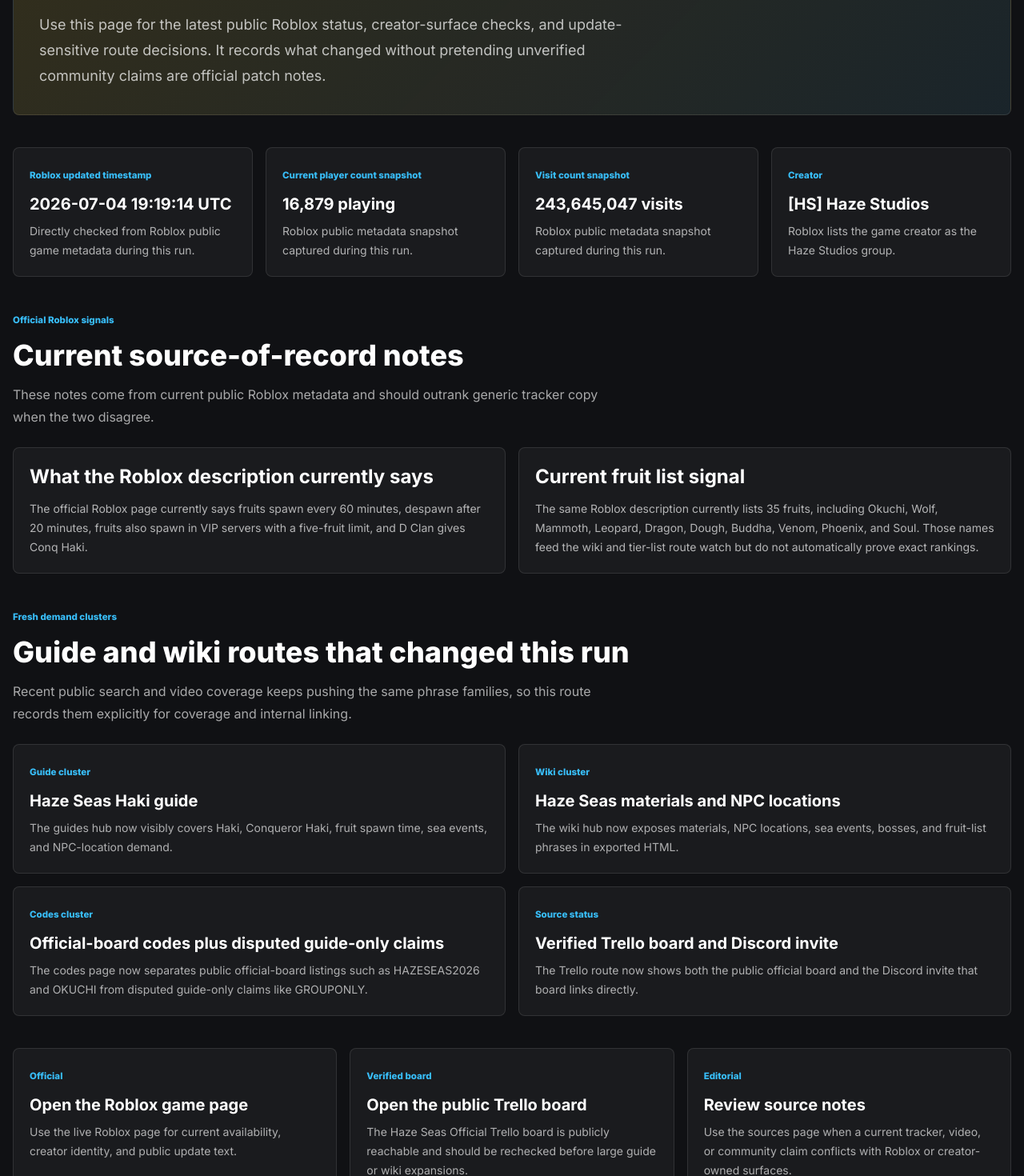
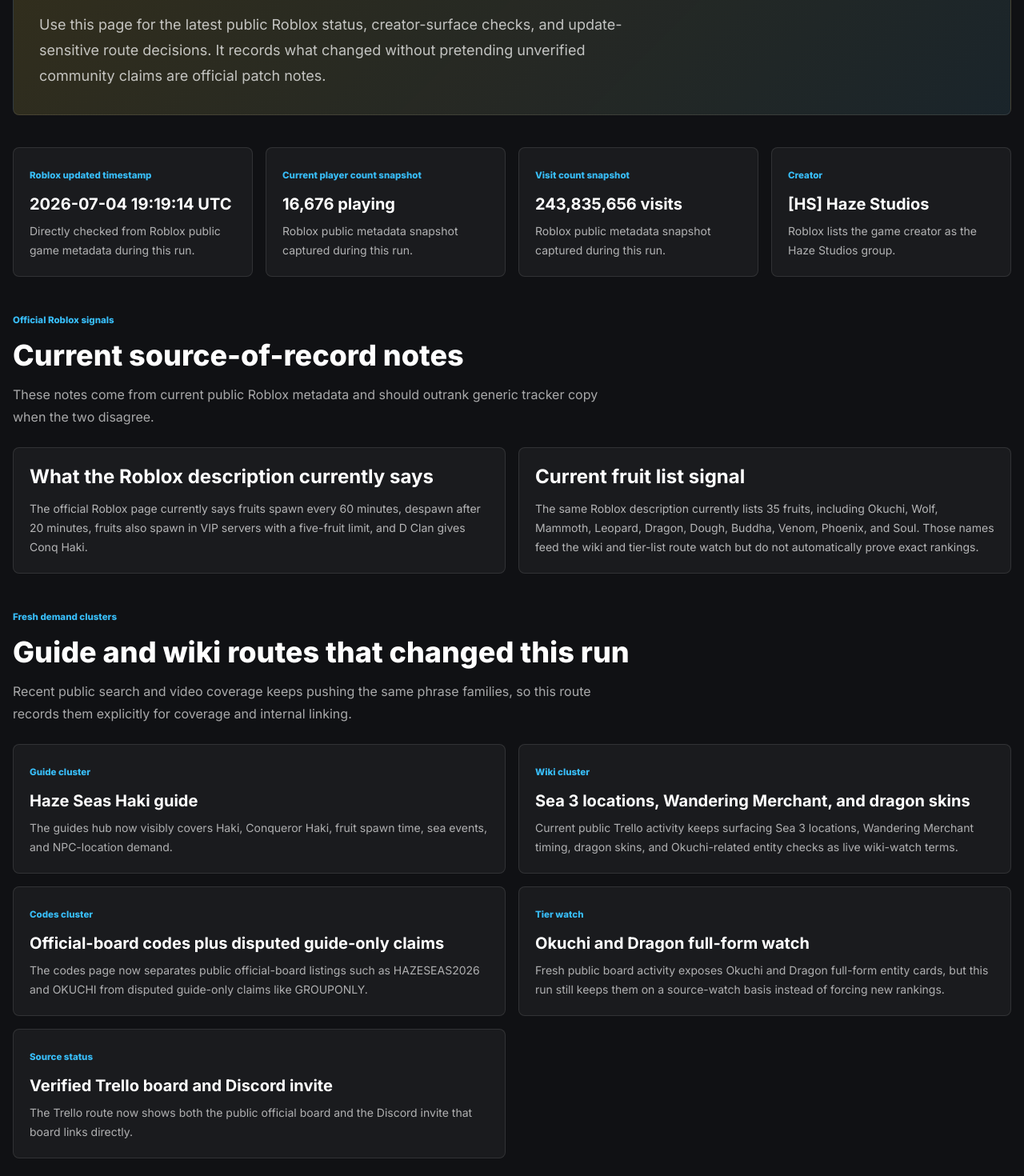
Before and after one commit to tracycao221/hazeseascodes, a Next.js app: page /updates in a window 1280 px wide. Shown: the part 294-1764 px from the top of the page at 80% size. Built offline with nearby package versions, Linux system fonts and the light colour scheme.

Commit message:
Refresh Haze Seas source watch topics

```diff
--- a/src/app/disclosure/page.tsx
+++ b/src/app/disclosure/page.tsx
@@ -28,9 +28,9 @@
         <article className="content-card">
           <h2 className="text-xl font-bold text-white">Advertising and sponsored links</h2>
           <p className="mt-2 leading-7 text-white/68">
-            This site may show advertising, smart links, sponsored links, or affiliate-style placements
-            when monetization is enabled. Ads do not change the source standard for codes, rankings,
-            wiki notes, or correction decisions.
+            This site may show advertising, smart links, sponsored links, or affiliate-style placements,
+            including currently configured third-party ad scripts. Ads do not change the source standard
+            for codes, rankings, wiki notes, or correction decisions.
           </p>
         </article>
 
--- a/src/app/privacy/page.tsx
+++ b/src/app/privacy/page.tsx
@@ -42,9 +42,10 @@
         <article className="content-card">
           <h2 className="text-xl font-bold text-white">Advertising and third-party cookies</h2>
           <p className="mt-2 leading-7 text-white/68">
-            This site does not load advertising scripts at launch. If advertising is added later, this
-            policy should be updated before those scripts go live. Advertising partners may use cookies,
-            scripts, pixels, or similar technology only after that future setup is reviewed.
+            This site currently loads a third-party advertising script from the Effective CPM Network
+            surface used for monetization. Advertising partners may use cookies, scripts, pixels, local
+            storage, or similar technology to deliver or measure ads, and those partners operate under
+            their own privacy terms in addition to this site policy.
           </p>
         </article>
 
--- a/src/app/tier-list/page.tsx
+++ b/src/app/tier-list/page.tsx
@@ -90,6 +90,10 @@
           <p className="mt-2 text-sm leading-6 text-white/66">Current public demand is concentrated on the Haze Seas best fruits query family, so this page keeps fruit-led rankings visible even while exact meta ordering stays provisional.</p>
         </article>
         <article className="content-card">
+          <h3 className="text-lg font-bold text-white">Haze Seas Okuchi watch</h3>
+          <p className="mt-2 text-sm leading-6 text-white/66">Okuchi and Okuchi Full Form now have visible public Trello entity cards, but this run still treats them as source-watch terms until more public ranking coverage shows where they land in the fruit meta.</p>
+        </article>
+        <article className="content-card">
           <h3 className="text-lg font-bold text-white">Haze Seas race tier list</h3>
           <p className="mt-2 text-sm leading-6 text-white/66">Race tier list intent is visible in search demand, but this run keeps it on a source-watch basis until enough current public evidence supports a separate ranking block.</p>
         </article>
--- a/src/app/trello/page.tsx
+++ b/src/app/trello/page.tsx
@@ -46,7 +46,7 @@
     label: "Trello",
     href: gameConfig.dataSources.trello ?? "#",
     status: gameConfig.dataSources.trello && gameConfig.dataSources.trello !== "#" ? "Verified public board" : "No official board verified",
-    note: "Public Trello JSON confirms the Haze Seas Official Trello board is live and public as of 2026-07-05, with codes, sea events, devil fruits, swords, and fighting styles cards."
+    note: "Public Trello JSON confirms the Haze Seas Official Trello board is live and public as of 2026-07-05, with codes, Sea 3 locations, materials, dragon-skin, and entity cards visible in the current board surface."
   },
   {
     label: "Wiki",
--- a/src/app/updates/page.tsx
+++ b/src/app/updates/page.tsx
@@ -31,12 +31,12 @@
   },
   {
     label: "Current player count snapshot",
-    value: "16,879 playing",
+    value: "16,676 playing",
     note: "Roblox public metadata snapshot captured during this run."
   },
   {
     label: "Visit count snapshot",
-    value: "243,645,047 visits",
+    value: "243,835,656 visits",
     note: "Roblox public metadata snapshot captured during this run."
   },
   {
@@ -99,13 +99,18 @@
           </Link>
           <Link href="/wiki" className="content-card">
             <span className="mini-label">Wiki cluster</span>
-            <h2 className="mt-3 text-xl font-bold text-white">Haze Seas materials and NPC locations</h2>
-            <p className="mt-2 text-sm leading-6 text-white/65">The wiki hub now exposes materials, NPC locations, sea events, bosses, and fruit-list phrases in exported HTML.</p>
+            <h2 className="mt-3 text-xl font-bold text-white">Sea 3 locations, Wandering Merchant, and dragon skins</h2>
+            <p className="mt-2 text-sm leading-6 text-white/65">Current public Trello activity keeps surfacing Sea 3 locations, Wandering Merchant timing, dragon skins, and Okuchi-related entity checks as live wiki-watch terms.</p>
           </Link>
           <Link href="/codes" className="content-card">
             <span className="mini-label">Codes cluster</span>
             <h2 className="mt-3 text-xl font-bold text-white">Official-board codes plus disputed guide-only claims</h2>
             <p className="mt-2 text-sm leading-6 text-white/65">The codes page now separates public official-board listings such as HAZESEAS2026 and OKUCHI from disputed guide-only claims like GROUPONLY.</p>
+          </Link>
+          <Link href="/tier-list" className="content-card">
+            <span className="mini-label">Tier watch</span>
+            <h2 className="mt-3 text-xl font-bold text-white">Okuchi and Dragon full-form watch</h2>
+            <p className="mt-2 text-sm leading-6 text-white/65">Fresh public board activity exposes Okuchi and Dragon full-form entity cards, but this run still keeps them on a source-watch basis instead of forcing new rankings.</p>
           </Link>
           <Link href="/trello" className="content-card">
             <span className="mini-label">Source status</span>
--- a/src/app/wiki/page.tsx
+++ b/src/app/wiki/page.tsx
@@ -62,8 +62,16 @@
           <p className="mt-3 text-sm leading-6 text-white/68">Sea events, bosses, and accessories appear together in current public coverage. The exact phrase cluster stays mapped here while route splitting remains under source review.</p>
         </article>
         <article className="content-card">
+          <h2 className="text-2xl font-bold text-white">Haze Seas Sea 3 locations and Wandering Merchant</h2>
+          <p className="mt-3 text-sm leading-6 text-white/68">The public official Trello board checked in this run shows Sea 3 location lists and a Wandering Merchant card with a reported 1H30M to 2H30M spawn window plus a 7-minute stay. Keep those details labeled as public-board guidance until a stronger official route guide appears.</p>
+        </article>
+        <article className="content-card">
           <h2 className="text-2xl font-bold text-white">Haze Seas fruit list</h2>
           <p className="mt-3 text-sm leading-6 text-white/68">The official Roblox description currently lists 35 fruits, including Okuchi, Wolf, Leopard, Dragon, Dough, Buddha, Mammoth, Venom, and Phoenix. Use the tier-list page for ranking signals and this hub for entity expansion planning.</p>
+        </article>
+        <article className="content-card">
+          <h2 className="text-2xl font-bold text-white">Haze Seas Okuchi and dragon skins</h2>
+          <p className="mt-3 text-sm leading-6 text-white/68">Current public Trello cards make Okuchi, Okuchi Full Form, Dragon, Dragon Full Form, and Dragon skins visible entity-watch terms. This hub records the names and source surface without claiming final tier rankings, costs, or drop rates that were not verified here.</p>
         </article>
       </section>
     </main>
--- a/src/data/site.ts
+++ b/src/data/site.ts
@@ -25,6 +25,10 @@
     `${gameConfig.name} materials`,
     `${gameConfig.name} npc locations`,
     `${gameConfig.name} sea events`,
+    `${gameConfig.name} sea 3 locations`,
+    `${gameConfig.name} wandering merchant`,
+    `${gameConfig.name} dragon skins`,
+    `${gameConfig.name} okuchi`,
     "Roblox codes",
     "Roblox tier list"
   ],
@@ -208,10 +212,16 @@
     description: "Use for map routing, NPC lookup, bosses, and quest-sensitive pages."
   },
   {
-    title: "Haze Seas sea events",
+    title: "Haze Seas Sea 3 locations",
     href: "/wiki",
     eyebrow: "Wiki",
-    description: "Use for fruit spawns, sea events, accessories, and event rewards."
+    description: "Public Trello cards now make Sea 3 location checks and merchant routing part of the live wiki watch."
+  },
+  {
+    title: "Haze Seas Okuchi and dragon skins",
+    href: "/wiki",
+    eyebrow: "Wiki",
+    description: "Track newly visible entity names and cosmetics without pretending ranking or drop-rate details are final."
   }
 ];
 
```
